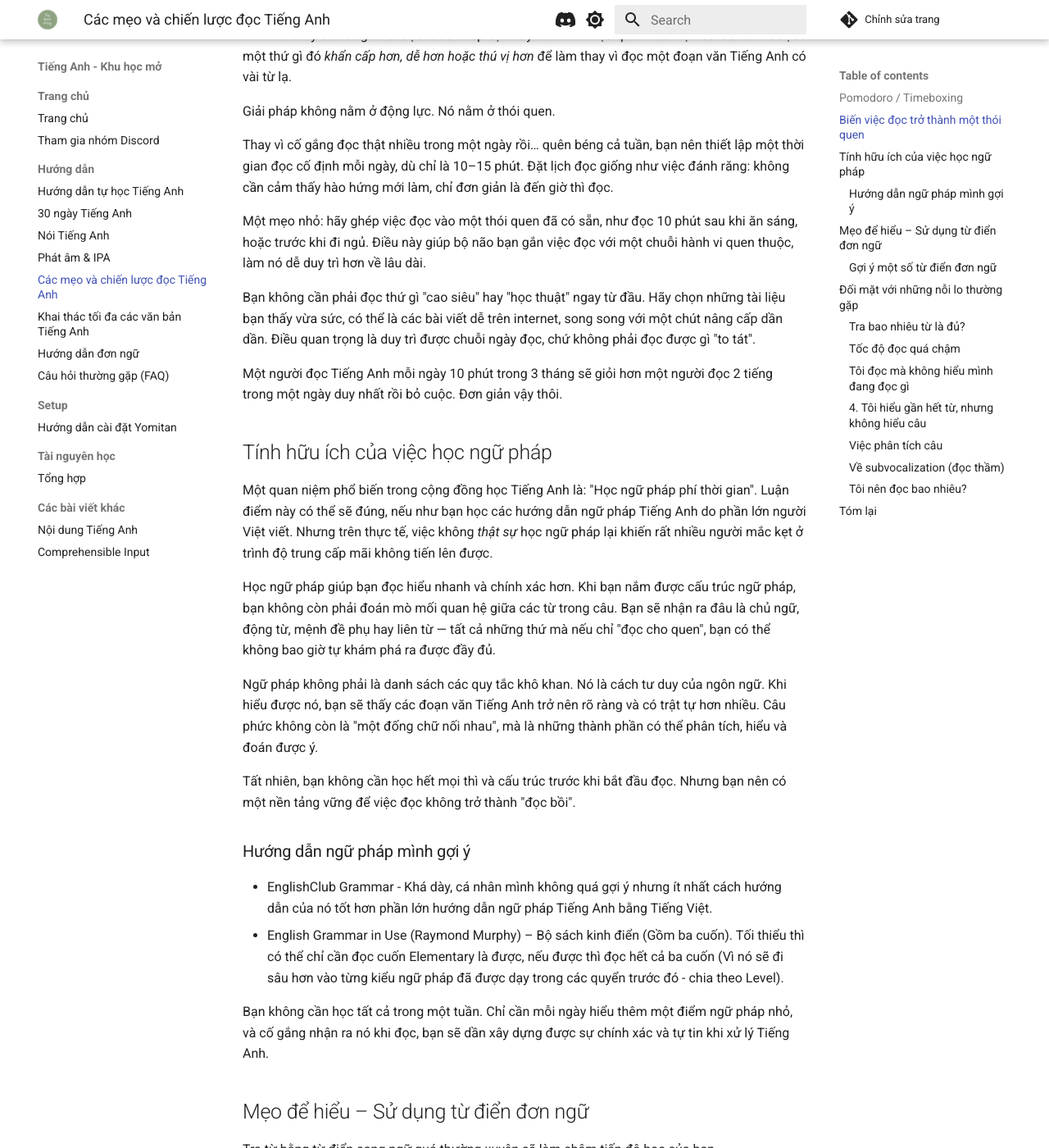
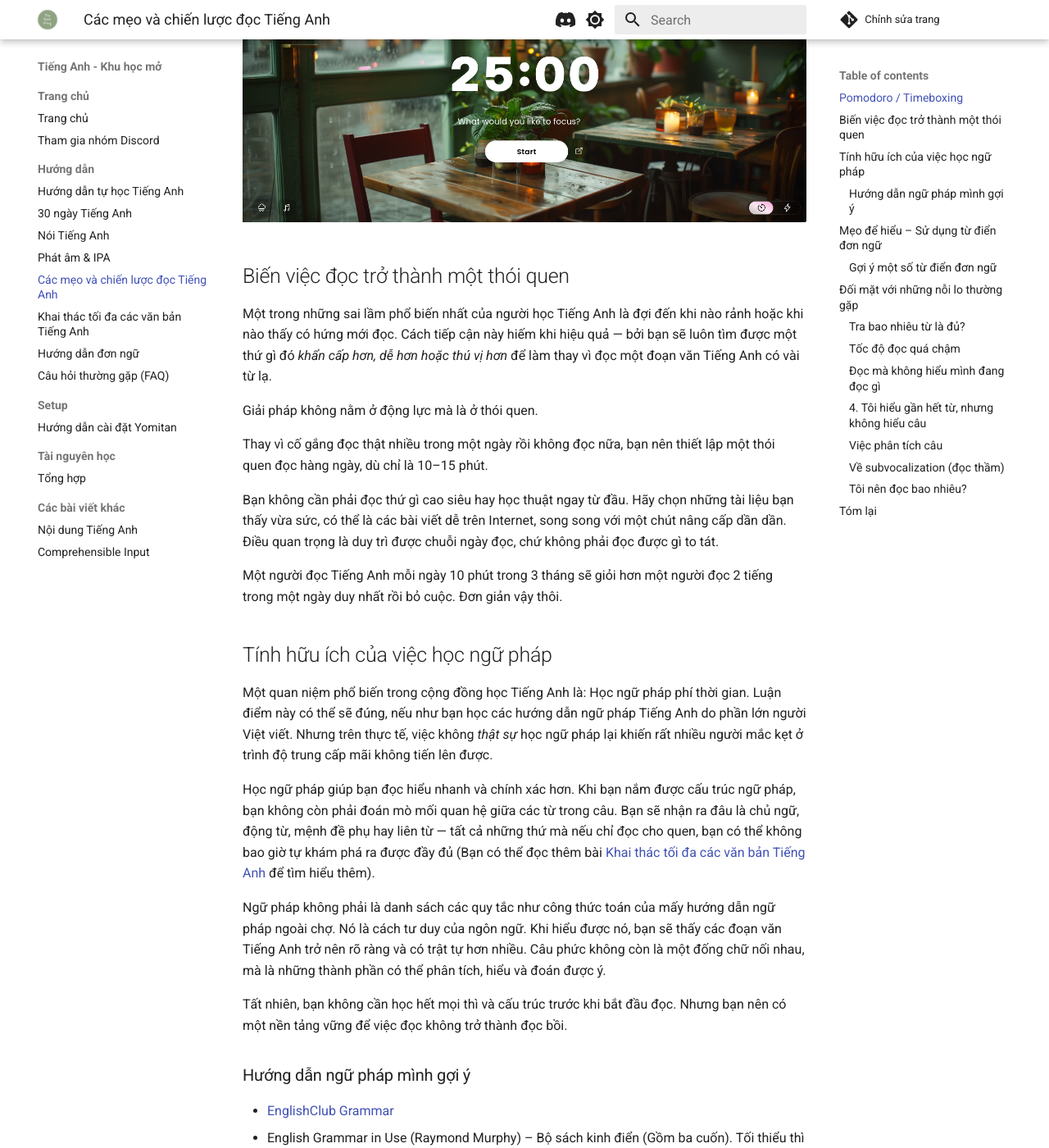
Before and after one commit to daihocmo/tieng-anh, an MkDocs documentation site: the page built from docs/readingtips.md, in a window 1280 px wide and 1400 px high, scrolled down 949 px. Shown: the whole window at 82% size. Built offline with MkDocs 1.6.1 and Material for MkDocs 9.7.7, drawn with Linux system fonts in a browser that asks for light colours; comment, search, counter and statistics services are not loaded; some of the changed text lies outside the part shown.

Commit message:
Cập nhật bài readingtips

```diff
--- a/docs/readingtips.md
+++ b/docs/readingtips.md
@@ -1,64 +1,78 @@
 # Mẹo và chiến lược đọc Tiếng Anh
 
-Một giải pháp đơn giản giúp cải thiện khả năng Tiếng Anh, luôn luôn là vậy, luôn luôn là ĐỌC.
+Có một giải pháp đơn giản giúp cải thiện khả năng Tiếng Anh: **ĐỌC**.
 
-Nhiều người học đã giỏi lên cũng nhờ việc này. "**Đọc nhiều hơn**" thường là lời khuyên cho những người học muốn cải thiệu kĩ năng của mình.
+Nhiều người học đã giỏi lên cũng nhờ việc này. **Đọc nhiều hơn** thường là lời khuyên cho những người học muốn cải thiệu kĩ năng của mình.
 
-Bài viết này sẽ không chỉ nói với bạn rằng "đọc là tốt" – điều đó ai cũng biết. Mục tiêu ở đây là cung cấp các chiến lược và mẹo để giúp bạn *bắt đầu đọc*, *tiếp tục đọc*, và *đọc đúng cách*. Cùng với đó, chúng ta sẽ lần lượt tháo gỡ những hiểu lầm thường gặp khiến nhiều người bỏ cuộc giữa chừng.
+Mục tiêu của bài viết này là cung cấp các chiến lược và mẹo để giúp bạn *bắt đầu đọc*, *tiếp tục đọc*, và *đọc đúng cách*. Cùng với đó, chúng ta sẽ lần lượt tháo gỡ những hiểu lầm thường gặp khiến nhiều người bỏ cuộc giữa chừng.
 
 ## Pomodoro / Timeboxing
 
 Đây là một kỹ thuật mình muốn giới thiệu cho những bạn đang học Tiếng Anh nhưng thường xuyên cảm thấy khó tập trung. Phương pháp này đơn giản: bạn đặt hẹn giờ để học trong một khoảng thời gian ngắn (ví dụ 25 phút), sau đó nghỉ ngắn (5 phút). Một số người chọn phiên bản khác như 15/3 hay 50/10, tùy theo sức tập trung và lịch trình của bạn.
 
-Điều quan trọng là bạn chỉ làm một việc duy nhất trong thời gian đó — không chuyển tab, không kiểm tra điện thoại, không bật nhạc có lời. Khi thời gian học kết thúc, bạn nghỉ đúng theo lịch đã đặt. Dù đang rất "vào guồng", bạn vẫn nên dừng lại. Việc này giúp bạn tránh kiệt sức và tạo cảm giác "còn thèm học", thay vì cố học đến khi não từ chối hoạt động.
+Điều quan trọng là bạn chỉ làm một việc duy nhất trong thời gian đó — không chuyển tab, không kiểm tra điện thoại, không bật nhạc có lời. Khi thời gian học kết thúc, bạn nghỉ đúng theo lịch đã đặt. Dù đang rất vào guồng, bạn vẫn nên dừng lại. Việc này giúp bạn tránh kiệt sức, thay vì cố học đến khi não.exe ngừng hoạt động.
 
-Một số người nghĩ rằng chỉ cần "rảnh thì học", hoặc "đợi có hứng rồi học", nhưng đây là công thức chắc chắn dẫn tới việc... không học. Bởi cảm hứng không phải lúc nào cũng đến, còn thời gian rảnh thì thường được dùng để làm việc khác.
+Một số người nghĩ rằng chỉ cần rảnh thì học, hoặc đợi có hứng rồi học, nhưng đây là công thức chắc chắn dẫn tới việc... không học. Bởi cảm hứng không phải lúc nào cũng đến, còn thời gian rảnh thì thường được dùng để làm việc khác.
 
-Pomodoro là cách giúp bạn chủ động dành thời gian cho việc học. Hãy bắt đầu với một phiên 15 phút hôm nay. Đừng chờ đến khi thấy "đủ động lực".
+Pomodoro là cách giúp bạn chủ động dành thời gian cho việc học. Hãy bắt đầu với một phiên 15 phút hôm nay. Đừng chờ đến khi thấy đủ động lực rồi mới bắt đầu đọc. Bạn có thể sử dụng [https://studyfoc.us/](https://studyfoc.us/) trên trình duyệt cho Pomodoro + nhạc nền để đọc sách cùng lúc.
+
+![Ảnh nền pomodoro](img/pomodoro1.png)
+
 
 ## Biến việc đọc trở thành một thói quen
 
-Một trong những sai lầm phổ biến nhất của người học Tiếng Anh là đợi "đến khi nào rảnh" hoặc "khi nào thấy có hứng" mới đọc. Cách tiếp cận này hiếm khi hiệu quả — bởi bạn sẽ luôn tìm được một thứ gì đó *khẩn cấp hơn, dễ hơn hoặc thú vị hơn* để làm thay vì đọc một đoạn văn Tiếng Anh có vài từ lạ.
+Một trong những sai lầm phổ biến nhất của người học Tiếng Anh là đợi đến khi nào rảnh hoặc khi nào thấy có hứng mới đọc. Cách tiếp cận này hiếm khi hiệu quả — bởi bạn sẽ luôn tìm được một thứ gì đó *khẩn cấp hơn, dễ hơn hoặc thú vị hơn* để làm thay vì đọc một đoạn văn Tiếng Anh có vài từ lạ.
 
-Giải pháp không nằm ở động lực. Nó nằm ở thói quen.
+Giải pháp không nằm ở động lực mà là ở thói quen.
 
-Thay vì cố gắng đọc thật nhiều trong một ngày rồi… quên béng cả tuần, bạn nên thiết lập một thời gian đọc cố định mỗi ngày, dù chỉ là 10–15 phút. Đặt lịch đọc giống như việc đánh răng: không cần cảm thấy hào hứng mới làm, chỉ đơn giản là đến giờ thì đọc.
+Thay vì cố gắng đọc thật nhiều trong một ngày rồi không đọc nữa, bạn nên thiết lập một thói quen đọc hàng ngày, dù chỉ là 10–15 phút.
 
-Một mẹo nhỏ: hãy ghép việc đọc vào một thói quen đã có sẵn, như đọc 10 phút sau khi ăn sáng, hoặc trước khi đi ngủ. Điều này giúp bộ não bạn gắn việc đọc với một chuỗi hành vi quen thuộc, làm nó dễ duy trì hơn về lâu dài.
-
-Bạn không cần phải đọc thứ gì "cao siêu" hay "học thuật" ngay từ đầu. Hãy chọn những tài liệu bạn thấy vừa sức, có thể là các bài viết dễ trên internet, song song với một chút nâng cấp dần dần. Điều quan trọng là duy trì được chuỗi ngày đọc, chứ không phải đọc được gì "to tát".
+Bạn không cần phải đọc thứ gì cao siêu hay học thuật ngay từ đầu. Hãy chọn những tài liệu bạn thấy vừa sức, có thể là các bài viết dễ trên Internet, song song với một chút nâng cấp dần dần. Điều quan trọng là duy trì được chuỗi ngày đọc, chứ không phải đọc được gì to tát.
 
 Một người đọc Tiếng Anh mỗi ngày 10 phút trong 3 tháng sẽ giỏi hơn một người đọc 2 tiếng trong một ngày duy nhất rồi bỏ cuộc. Đơn giản vậy thôi.
 
 ## Tính hữu ích của việc học ngữ pháp
 
-Một quan niệm phổ biến trong cộng đồng học Tiếng Anh là: "Học ngữ pháp phí thời gian". Luận điểm này có thể sẽ đúng, nếu như bạn học các hướng dẫn ngữ pháp Tiếng Anh do phần lớn người Việt viết. Nhưng trên thực tế, việc không *thật sự* học ngữ pháp lại khiến rất nhiều người mắc kẹt ở trình độ trung cấp mãi không tiến lên được.
+Một quan niệm phổ biến trong cộng đồng học Tiếng Anh là: Học ngữ pháp phí thời gian. Luận điểm này có thể sẽ đúng, nếu như bạn học các hướng dẫn ngữ pháp Tiếng Anh do phần lớn người Việt viết. Nhưng trên thực tế, việc không *thật sự* học ngữ pháp lại khiến rất nhiều người mắc kẹt ở trình độ trung cấp mãi không tiến lên được.
 
-Học ngữ pháp giúp bạn đọc hiểu nhanh và chính xác hơn. Khi bạn nắm được cấu trúc ngữ pháp, bạn không còn phải đoán mò mối quan hệ giữa các từ trong câu. Bạn sẽ nhận ra đâu là chủ ngữ, động từ, mệnh đề phụ hay liên từ — tất cả những thứ mà nếu chỉ "đọc cho quen", bạn có thể không bao giờ tự khám phá ra được đầy đủ.
+Học ngữ pháp giúp bạn đọc hiểu nhanh và chính xác hơn. Khi bạn nắm được cấu trúc ngữ pháp, bạn không còn phải đoán mò mối quan hệ giữa các từ trong câu. Bạn sẽ nhận ra đâu là chủ ngữ, động từ, mệnh đề phụ hay liên từ — tất cả những thứ mà nếu chỉ đọc cho quen, bạn có thể không bao giờ tự khám phá ra được đầy đủ (Bạn có thể đọc thêm bài [Khai thác tối đa các văn bản Tiếng Anh](readhow.md) để tìm hiểu thêm).
 
-Ngữ pháp không phải là danh sách các quy tắc khô khan. Nó là cách tư duy của ngôn ngữ. Khi hiểu được nó, bạn sẽ thấy các đoạn văn Tiếng Anh trở nên rõ ràng và có trật tự hơn nhiều. Câu phức không còn là "một đống chữ nối nhau", mà là những thành phần có thể phân tích, hiểu và đoán được ý.
+Ngữ pháp không phải là danh sách các quy tắc như công thức toán của mấy hướng dẫn ngữ pháp ngoài chợ. Nó là cách tư duy của ngôn ngữ. Khi hiểu được nó, bạn sẽ thấy các đoạn văn Tiếng Anh trở nên rõ ràng và có trật tự hơn nhiều. Câu phức không còn là một đống chữ nối nhau, mà là những thành phần có thể phân tích, hiểu và đoán được ý.
 
-Tất nhiên, bạn không cần học hết mọi thì và cấu trúc trước khi bắt đầu đọc. Nhưng bạn nên có một nền tảng vững để việc đọc không trở thành "đọc bồi".
+Tất nhiên, bạn không cần học hết mọi thì và cấu trúc trước khi bắt đầu đọc. Nhưng bạn nên có một nền tảng vững để việc đọc không trở thành đọc bồi.
 
 ### Hướng dẫn ngữ pháp mình gợi ý
 
-- EnglishClub Grammar - Khá dày, cá nhân mình không quá gợi ý nhưng ít nhất cách hướng dẫn của nó tốt hơn phần lớn hướng dẫn ngữ pháp Tiếng Anh bằng Tiếng Việt.
+- [EnglishClub Grammar](https://www.englishclub.com/grammar/)
 - English Grammar in Use (Raymond Murphy) – Bộ sách kinh điển (Gồm ba cuốn). Tối thiểu thì có thể chỉ cần đọc cuốn Elementary là được, nếu được thì đọc hết cả ba cuốn (Vì nó sẽ đi sâu hơn vào từng kiểu ngữ pháp đã được dạy trong các quyển trước đó - chia theo Level).
-
-Bạn không cần học tất cả trong một tuần. Chỉ cần mỗi ngày hiểu thêm một điểm ngữ pháp nhỏ, và cố gắng nhận ra nó khi đọc, bạn sẽ dần xây dựng được sự chính xác và tự tin khi xử lý Tiếng Anh.
 
 ## Mẹo để hiểu – Sử dụng từ điển đơn ngữ
 
 Tra từ bằng từ điển song ngữ quá thường xuyên sẽ làm chậm tiến độ học của bạn.
 
-Tại sao lại vậy? Bởi vì bạn không chỉ học một nghĩa đơn lẻ – bạn đang học cách tư duy của từ đó trong ngữ cảnh, và điều này khó có thể truyền tải đầy đủ qua bản dịch.
+Tại sao lại vậy? Bởi vì bạn không chỉ học một nghĩa đơn lẻ – bạn đang học cách tư duy của từ đó trong ngữ cảnh, và điều này khó có thể truyền tải đầy đủ qua bản dịch (Đọc thêm [Hướng dẫn đơn ngữ](monolingual.md) để bắt đầu chuyển qua sử dụng từ điển đơn ngữ).
 
 Hãy thử chuyển sang từ điển đơn ngữ – tức là từ điển Anh–Anh dành cho người học Tiếng Anh. Đây là một việc gần như là bắt buộc phải làm nếu bạn muốn đọc tốt hơn và nghĩ bằng Tiếng Anh nhanh hơn. Một cách giải thích đầy đủ hơn là, việc sử dụng từ điển đơn ngữ sẽ cho bạn:
 
 - Hiểu được từ gần giống cách mà người bản ngữ hiểu về từ đó
 - Câu ví dụ được viết bởi chính người bản ngữ sẽ làm rõ ngữ cảnh
 
-Đôi khi (thực ra là khá nhiều) bản dịch Tiếng Việt làm bạn hiểu sai hoàn toàn tinh thần của từ gốc.
+Đôi khi (thực ra là khá nhiều) bản dịch Tiếng Việt làm bạn hiểu sai một phần hoặc hoàn toàn từ gốc.
+
+!!! info "Bạn tính lấy ví dụ là: Apple nghĩa là quả táo thì sai thế nào được đúng không =)))"
+    Okay cho một số bạn tính lấy ví dụ như này để phản biện nội dung trên thì.... cũng có lý đấy. NHƯNG, không phải bao giờ cũng vậy.
+
+    Một ví dụ đơn giản, giả sử chúng ta có từ lemon đi. Nó đều có nghĩa là "chanh". NHƯNG, hình ảnh về chanh trong đầu bạn với người ở các nước nói Tiếng Anh có thể sẽ khác nhau đấy.
+
+    Hình ảnh chanh trong bạn có thể trông như này:
+
+    ![Ảnh quả chanh ở Việt Nam](img/chanh-vi.png)
+
+    Nhưng với mấy người ở các nước nói Tiếng Anh (US, UK thì):
+
+    ![Chanh](img/lemon.png)
+
+    Ví dụ khá là cùi :<. Nhưng mong là nó đủ để làm rõ một ý "Cách tư duy về ngôn ngữ của họ khác cách tư duy của ta".
 
 ### Gợi ý một số từ điển đơn ngữ
 
@@ -67,73 +81,77 @@
 * [Collins COBUILD Learner’s Dictionary](https://www.collinsdictionary.com)
 * [Longman Dictionary of Contemporary English (LDOCE)](https://www.ldoceonline.com)
 
-Ban đầu, việc đọc định nghĩa Tiếng Anh có thể hơi chậm, nhưng hãy kiên nhẫn. Chỉ sau vài tuần, bạn sẽ thấy tốc độ và sự nhạy bén với Tiếng Anh tăng lên đáng kể – và bạn không còn phụ thuộc vào tiếng Việt để hiểu Tiếng Anh nữa. Việc đọc định nghĩa trong từ điển đơn ngữ về cơ bản cũng là một phần trong quá trình luyện đọc Tiếng Anh, mà như bạn đã biết thì càng đọc càng giỏi.
+Ban đầu, việc đọc định nghĩa Tiếng Anh có thể hơi chậm, nhưng hãy kiên nhẫn. Chỉ sau vài tuần, bạn sẽ thấy tốc độ và sự nhạy bén với Tiếng Anh tăng lên – và bạn không còn phải phụ thuộc quá nhiều vào Tiếng Việt để hiểu Tiếng Anh nữa (Mới dùng từ điển đơn ngữ thì mình vẫn gợi ý dùng từ điển song ngữ để kiểm tra xem cách hiểu của mình có đúng không trước nha).
+
+Việc đọc định nghĩa trong từ điển đơn ngữ về cơ bản cũng là một phần trong quá trình luyện đọc Tiếng Anh, mà như bạn đã biết thì càng đọc càng giỏi.
 
 ## Đối mặt với những nỗi lo thường gặp
 
-Khi mới bắt đầu luyện đọc Tiếng Anh – hoặc thậm chí đã đọc được kha khá – bạn sẽ gặp một số nỗi lo phổ biến. Không sao cả. Những điều này rất... "con người". Nhưng điều quan trọng là cách bạn xử lý chúng.
-
 ### Tra bao nhiêu từ là đủ?
 
-Người học thường tự hỏi: "Tôi nên tra bao nhiêu từ thì vừa đủ?" Có người nói "tra quá nhiều thì không luyện được kỹ năng đoán nghĩa", người khác lại bảo "không tra thì không hiểu gì".
+Nên tra bao nhiêu từ thì vừa đủ?
 
 Lời khuyên đơn giản là: **Tra bao nhiêu tùy bạn** (Cá nhân mình là mình tra tất).
 
 Mình sẽ tra tất cả các từ mà mình không biết. Đơn giản là vì mình dùng Yomitan và đọc trên trình duyệt, chỉ cần di chuột vào là có nghĩa thì không có lý do gì để mình không tra. Điều này cũng áp dụng tương tự với việc đọc trên Kindle.
 
-Quan trọng là bạn vẫn tiếp tục đọc. Có những đoạn bạn nên tra kỹ để hiểu sâu. Có đoạn thì đọc lướt để lấy ý chung. Không có công thức cố định. Nhưng nếu bạn ngưng đọc chỉ vì lưỡng lự chuyện "tra hay không tra", thì bạn *đang tập... lo lắng, không phải tập đọc*.
+Quan trọng là bạn vẫn tiếp tục đọc. Có những đoạn bạn nên tra kỹ để hiểu sâu. Có đoạn thì đọc lướt để lấy ý chung. Không có công thức cố định. Nhưng nếu bạn ngưng đọc chỉ vì lưỡng lự chuyện tra hay không tra, thì bạn *đang tập... lo lắng, không phải tập đọc*.
 
 ### Tốc độ đọc quá chậm
 
-Một trong những nỗi sợ phổ biến nhất: "Mình đọc Tiếng Anh quá chậm!". Nhưng có một sự thật không mấy hấp dẫn: đọc chậm là bình thường khi bạn chưa đọc nhiều.
+Một trong những nỗi sợ phổ biến nhất: Mình đọc Tiếng Anh quá chậm.
 
-Không có mẹo thần kỳ nào giúp bạn đọc nhanh hơn mà không cần luyện tập. Cũng như bạn không thể chạy nhanh hơn chỉ nhờ xem video hướng dẫn chạy bộ.
+Đọc chậm là bình thường khi bạn chưa đọc nhiều.
 
 Giải pháp? **Đọc nhiều hơn.**
 
-Mỗi lần bạn đọc, bạn đang xây dựng vốn từ, cấu trúc câu, cảm giác về ngữ điệu và ngữ pháp. Đọc nhiều ngày qua ngày, bạn sẽ dần thấy tốc độ tăng lên một cách tự nhiên – không cần ép buộc.
+Mỗi lần bạn đọc, bạn đang xây dựng vốn từ, cấu trúc câu, cảm giác về ngữ điệu và ngữ pháp. Càng đọc nhiều, bạn sẽ dần thấy tốc độ tăng lên một cách tự nhiên.
 
-### Tôi đọc mà không hiểu mình đang đọc gì
+### Đọc mà không hiểu mình đang đọc gì
 
-Câu này nghe có vẻ buồn cười, nhưng lại rất phổ biến. Bạn nhìn từng từ, bạn biết nghĩa của từng từ, nhưng ghép lại… chẳng hiểu toàn bộ đoạn đang nói gì.
+Bạn nhìn từng từ, bạn biết nghĩa của từng từ, nhưng ghép lại thì bạn chẳng hiểu toàn bộ đoạn đang nói gì.
 
-Cảm giác này xảy ra khi bạn chưa quen với việc xử lý câu dài, cấu trúc lạ, hoặc thiếu kiến thức nền. Và không có cách nào để "học cách hiểu câu" mà không... **đọc nhiều hơn**.
+Cảm giác này xảy ra khi bạn chưa quen với việc xử lý câu dài, cấu trúc lạ, hoặc thiếu kiến thức nền. Và không có cách nào để học cách hiểu câu mà không **đọc nhiều hơn**.
 
-Khi bạn gặp lại những mẫu câu tương tự nhiều lần, não bạn bắt đầu "nhận dạng" và xử lý nhanh hơn. Vậy nên, thay vì hoảng loạn, hãy tiếp tục đọc. Bạn đang đi đúng hướng.
+Giải pháp vẫn chỉ đơn giản là **Đọc nhiều hơn.**
+
+Khi bạn gặp lại những mẫu câu tương tự nhiều lần, não bạn bắt đầu nhận dạng và xử lý nhanh hơn. Vậy nên, thay vì nghĩ xem làm cách nào để đọc nhanh hơn, hãy tiếp tục đọc.
 
 ### 4. Tôi hiểu gần hết từ, nhưng không hiểu câu
 
 Một tình huống đau đầu khác: bạn tra hết từ mới, bạn hiểu nghĩa từng từ, nhưng cả câu thì vẫn không hiểu. Điều này là bình thường, đặc biệt với những câu phức hoặc mang nghĩa bóng. Ngôn ngữ không chỉ là tổng hợp các từ – nó còn là cấu trúc, sắc thái và logic.
 
-Một lần nữa: **đọc nhiều hơn**.
+Giải pháp? **Đọc nhiều hơn**.
 
-Càng tiếp xúc với các cách diễn đạt đa dạng, bạn càng quen với việc "ghép nối" ý nghĩa ở cấp độ cao hơn – không còn dừng ở mức từ vựng.
+Càng tiếp xúc với các cách diễn đạt đa dạng, bạn càng quen với việc ghép nối ý nghĩa ở cấp độ cao hơn – không còn dừng ở mức từ vựng.
 
 ### Việc phân tích câu
+
+Câu trả lời ngắn gọn là: Phân tích câu cũng được, mà không nên phân tích nhiều quá. Thay vào đó: Giải pháp? **Đọc nhiều hơn**.
 
 Phân tích câu không xấu. Trên thực tế, nếu bạn muốn hiểu kỹ một cấu trúc hoặc nhận diện cách sử dụng cụ thể của một từ, thì việc phân tích là một công cụ rất hữu ích. Nhưng cần phải nói rõ: nó chỉ là một công cụ, không phải là chiến lược chính để cải thiện kỹ năng đọc.
 
 Thay vì mất 15 phút để giải mã một câu duy nhất, bạn có thể dùng thời gian đó để đọc thêm mười câu khác – có lẽ cùng chứa mẫu ngữ pháp ấy, nhưng lại được diễn đạt rõ ràng và dễ hiểu hơn. Qua thời gian, việc tiếp xúc lặp lại với cấu trúc đó trong nhiều ngữ cảnh khác nhau sẽ giúp bạn hiểu nó một cách tự nhiên, thay vì phải lý luận từng bước như đang giải một bài logic.
 
-Phân tích chỉ nên được sử dụng khi thực sự cần thiết, hoặc nếu bạn đang học chuyên sâu một ngữ pháp nào đó. Nhưng nếu bạn cảm thấy mình đang dừng lại phân tích chỉ vì "chưa hiểu trọn vẹn từng từ" – thì đó là lúc bạn nên dừng lại… và tiếp tục đọc.
+Phân tích chỉ nên được sử dụng khi thực sự cần thiết, hoặc nếu bạn đang học chuyên sâu một ngữ pháp nào đó. Nhưng nếu bạn cảm thấy mình đang dừng lại phân tích chỉ vì chưa hiểu trọn vẹn từng từ – thì đó là lúc bạn nên dừng lại và tiếp tục đọc.
 
 ### Về subvocalization (đọc thầm)
 
-Có nhiều lời khuyên ngoài kia bảo rằng: "Bạn phải ngừng đọc thầm trong đầu nếu muốn đọc nhanh hơn." Nhưng thật ra, subvocalization – hay còn gọi là việc "nghe tiếng nói bên trong đầu khi đọc" – là hoàn toàn tự nhiên. Hầu hết mọi người đều làm vậy.
+Subvocalization – hay còn gọi là việc nghe tiếng nói bên trong đầu khi đọc – là hoàn toàn tự nhiên. Hầu hết mọi người đều làm vậy.
 
 Subvocalization giúp củng cố khả năng hiểu, đặc biệt là khi bạn đang làm quen với từ vựng mới, hoặc đang cố hiểu một cụm ngữ pháp khó. Nếu bạn cố ép mình đọc mà không nghe gì trong đầu, thì trong nhiều trường hợp, bạn chỉ đang lướt mắt qua các từ mà chẳng hiểu gì.
 
-Càng đọc nhiều, subvocalization của bạn sẽ càng nhanh. Tốc độ "nói" trong đầu sẽ không còn là một rào cản, mà sẽ trở thành một phần tự động hóa trong việc hiểu câu. Vấn đề không phải là bạn subvocalize. Vấn đề là bạn quá lo lắng rằng subvocalization đang làm bạn chậm – và chính sự lo lắng ấy mới khiến bạn đọc chậm hơn.
+Càng đọc nhiều, subvocalization của bạn sẽ càng nhanh. Tốc độ nói trong đầu sẽ không còn là một rào cản, mà sẽ trở thành một phần tự động hóa trong việc hiểu câu. Vấn đề không phải là bạn subvocalize. Vấn đề là bạn quá lo lắng rằng subvocalization đang làm bạn chậm – và chính sự lo lắng ấy mới khiến bạn đọc chậm hơn.
 
 Tóm lại là: **Đọc nhiều hơn** và bớt lo đi.
 
 ### Tôi nên đọc bao nhiêu?
 
-Câu trả lời: Không có giới hạn.
+Câu trả lời: **Không có giới hạn.**
 
 Đọc ít thì tiến chậm, đọc nhiều thì tiến nhanh. Nhưng bạn càng đọc, bạn càng giỏi – điều này đúng với mọi người, không phân biệt xuất phát điểm.
 
-Vì thế, đừng tìm con số "bao nhiêu là đủ". Hãy đọc mỗi ngày.
+Vì thế, đừng tìm con số bao nhiêu là đủ. Hãy đọc mỗi ngày.
 
 ## Tóm lại
 
@@ -142,5 +160,4 @@
 
 Không phải vì đó là lời khuyên dễ nói, mà vì đó là lời khuyên đúng. Mỗi lần bạn đọc là một lần bạn tích lũy thêm năng lực – dù bạn nhận ra ngay hay không. Vậy nên, thay vì ngồi nghĩ là có nên đọc hay không thì hãy mở một đoạn văn bản Tiếng Anh và bắt đầu đọc đi.
 
-
-Cảm ơn bài viết của shoui (TheMoeWay) vì ý tưởng này.
+Cảm ơn [bài viết của shoui](http://learnjapanese.moe/readingtips/) (TheMoeWay) vì ý tưởng này.
```
Also changed, not shown: docs/img/chanh-vi.png (added), docs/img/lemon.png (added), docs/img/pomodoro1.png (added).
